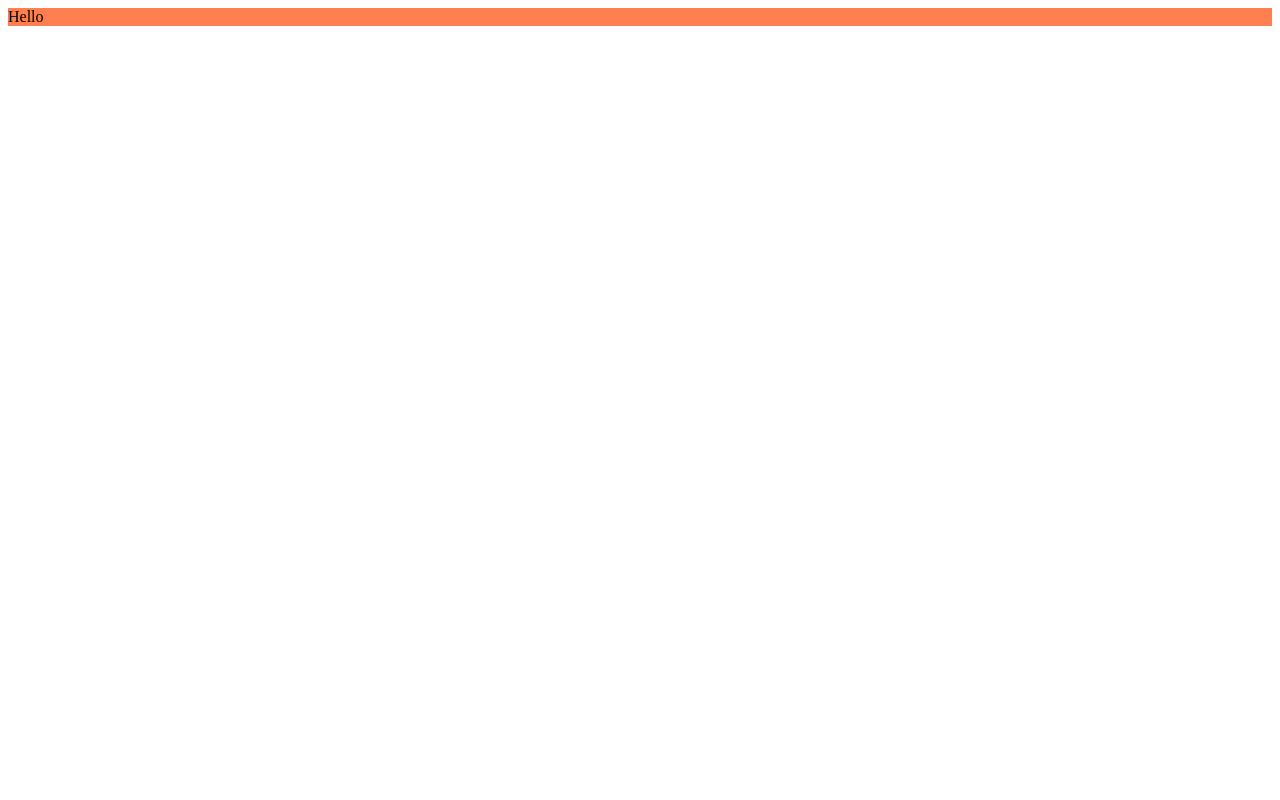
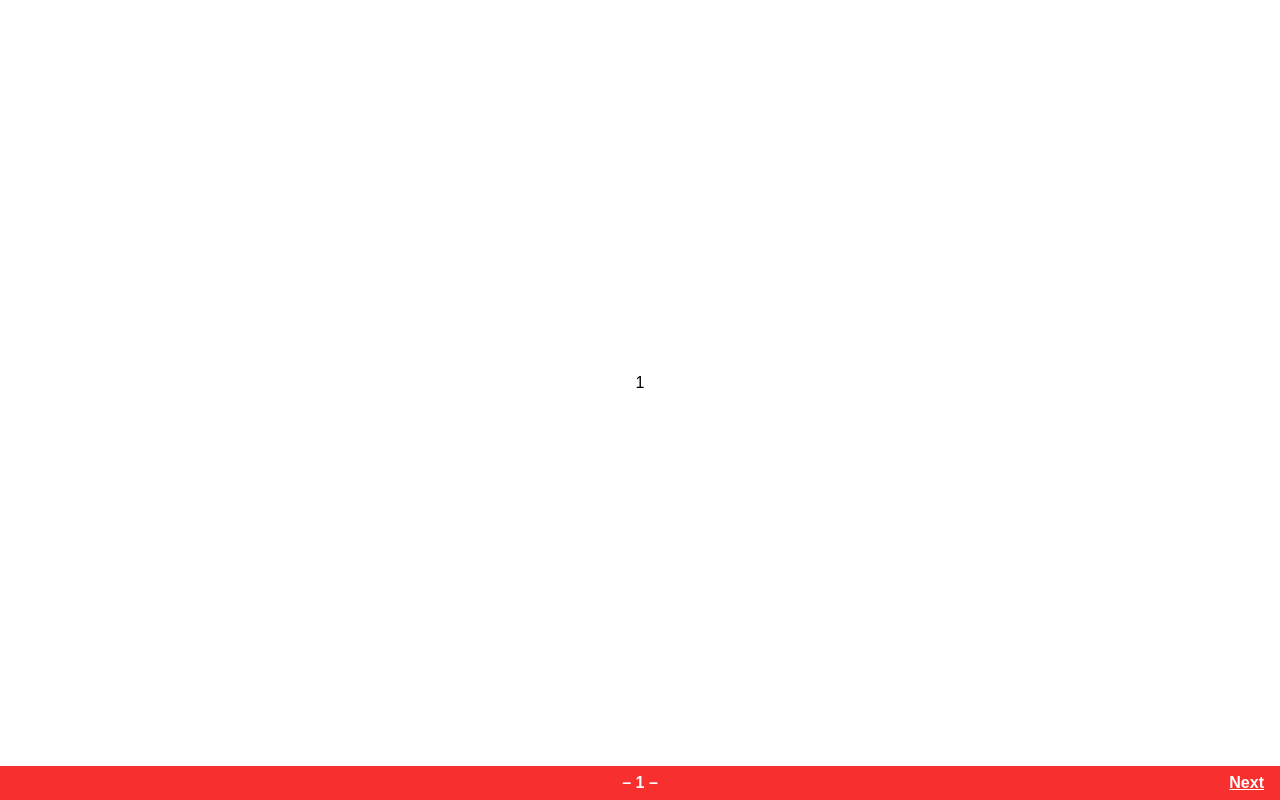
Before and after one commit to sz-piotr/warsawjs-workshop-57, a React app: page / in a window 1280 px wide. Built offline with nearby package versions, Linux system fonts and the light colour scheme.

Commit message:
Add Pages

```diff
--- a/src/app/App.tsx
+++ b/src/app/App.tsx
@@ -1,9 +1,16 @@
-import styled from "styled-components";
+import { GlobalStyle } from "./GlobalStyle";
+import { Pages } from "./Pages";
 
 export function App() {
-  return <Content>Hello</Content>;
+  return (
+    <>
+      <GlobalStyle />
+      <Pages>
+        <div>1</div>
+        <div>2</div>
+        <div>3</div>
+        <div>4</div>
+      </Pages>
+    </>
+  );
 }
-
-const Content = styled.div`
-  background-color: coral;
-`;
--- /dev/null
+++ b/src/app/GlobalStyle.ts
@@ -0,0 +1,15 @@
+import { createGlobalStyle } from "styled-components";
+
+export const GlobalStyle = createGlobalStyle`
+  * {
+    box-sizing: border-box;
+  }
+
+  html, body, #app {
+    margin: 0;
+    padding: 0;
+    width: 100%;
+    height: 100%;
+  font-family: sans-serif;
+  }
+`;
--- /dev/null
+++ b/src/app/Pages.tsx
@@ -0,0 +1,79 @@
+import { Children, ReactNode, useEffect, useState } from "react";
+import styled from "styled-components";
+
+function getPageFromHash() {
+  const hash = window.location.hash;
+  if (/^#\d+$/.test(hash)) {
+    return parseInt(hash.substring(1));
+  }
+  return 1;
+}
+
+interface Props {
+  children: ReactNode;
+}
+
+export function Pages({ children }: Props) {
+  const [page, setPage] = useState(getPageFromHash);
+
+  const items = Children.toArray(children);
+  const current = Math.max(1, Math.min(items.length, page));
+
+  useEffect(() => {
+    window.addEventListener("hashchange", function () {
+      setPage(getPageFromHash());
+    });
+  });
+
+  return (
+    <Wrapper>
+      <Content>{items[current - 1]}</Content>
+      <BottomBar>
+        {current > 1 && <LeftLink href={`#${current - 1}`}>Back</LeftLink>}
+        <PageNumber>&ndash; {current} &ndash;</PageNumber>
+        {current < items.length && (
+          <RightLink href={`#${current + 1}`}>Next</RightLink>
+        )}
+      </BottomBar>
+    </Wrapper>
+  );
+}
+
+const Wrapper = styled.div`
+  display: flex;
+  flex-direction: column;
+  height: 100%;
+`;
+
+const Content = styled.div`
+  flex: 1;
+  display: flex;
+  justify-content: center;
+  align-items: center;
+`;
+
+const BottomBar = styled.div`
+  background-color: #f7302f;
+  color: white;
+  padding: 8px 16px;
+  display: grid;
+  grid-template-columns: 100px auto 100px;
+  font-weight: bold;
+`;
+
+const LeftLink = styled.a`
+  color: white;
+  grid-column: 1;
+`;
+
+const RightLink = styled.a`
+  color: white;
+  text-align: right;
+  grid-column: 3;
+`;
+
+const PageNumber = styled.div`
+  text-align: center;
+  font-weight: bold;
+  grid-column: 2;
+`;
```
